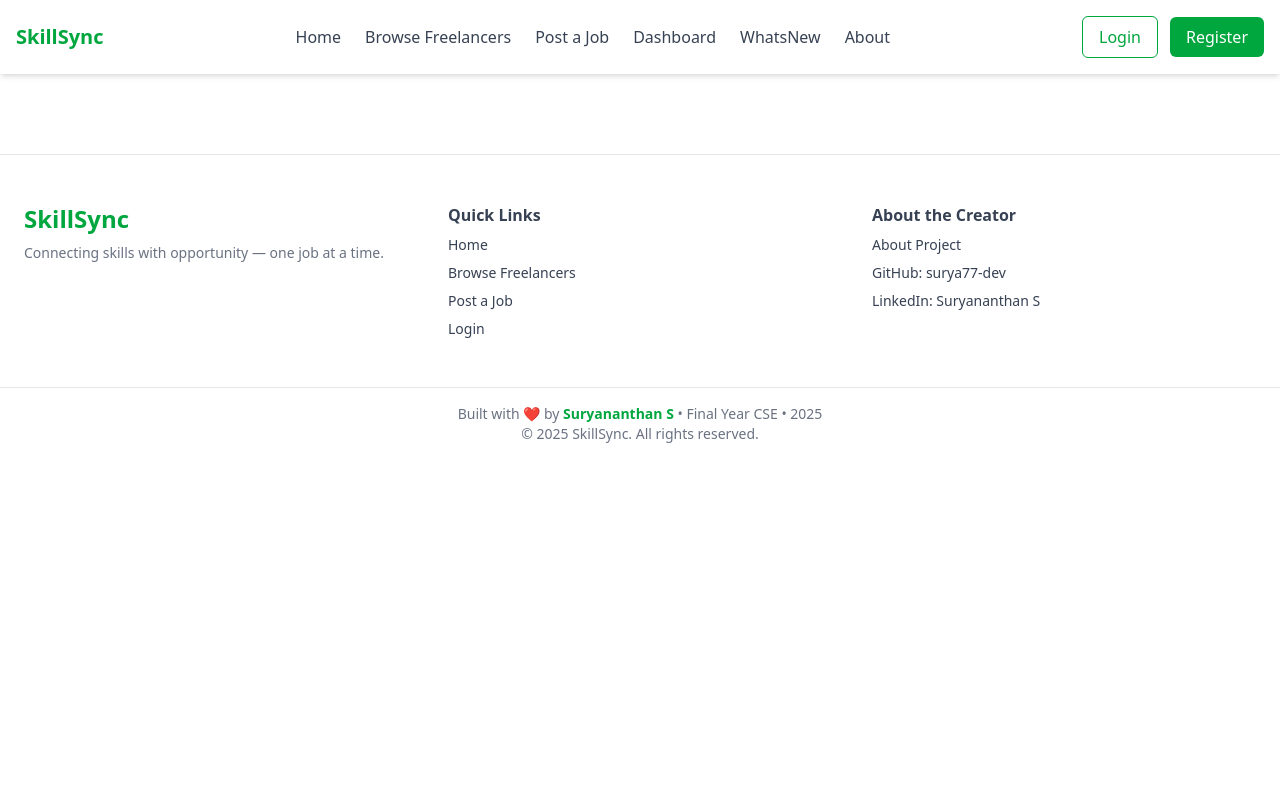
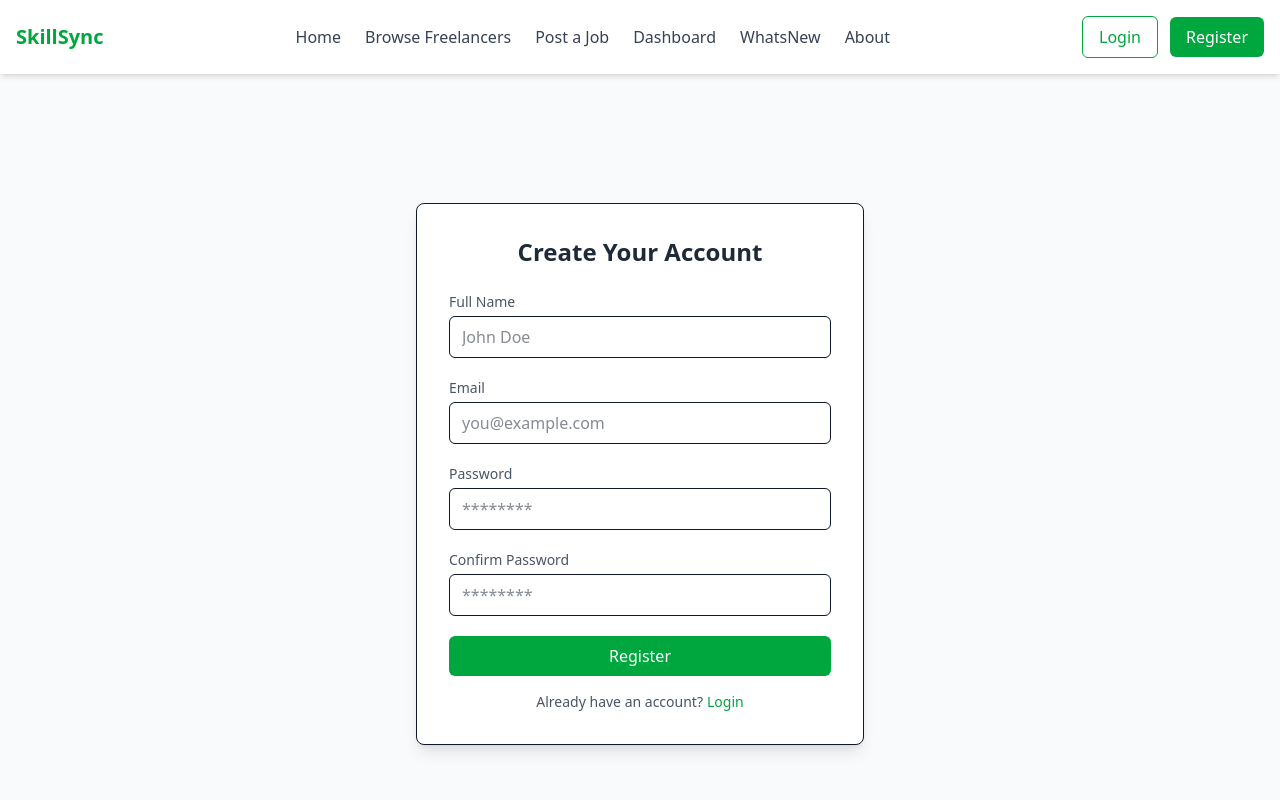
Before and after one commit to surya77-dev/SkillSync, a React (Vite) app in the folder skill-sync/: page /register in a window 1280 px wide. Shown: the top 800 px of the page. Built offline with nearby package versions, Linux system fonts and the light colour scheme.

Commit message:
completed the Project..!

```diff
--- a/skill-sync/src/App.jsx
+++ b/skill-sync/src/App.jsx
@@ -9,6 +9,7 @@ import Login from "./pages/Login";
 import About from "./pages/About";
 import Whatsnew from "./pages/Whatsnew";
 import Footer from "./components/Footer";
+import Register from "./components/Register";
 
 
 function App() {
@@ -24,6 +25,7 @@ function App() {
         <Route path="/login" element={<Login />} />
         <Route path="/NewUpdates" element={<Whatsnew />} />
         <Route path="/About" element={<About />} />
+        <Route path="/register" element={< Register />} />
       </Routes>
       <Footer />
     </Router>
--- a/skill-sync/src/components/JobCards.jsx
+++ b/skill-sync/src/components/JobCards.jsx
@@ -29,7 +29,7 @@ const JobCards = ({ jobBrowse = [], Loading }) => {
                 {freelancer.experienceLevel}
               </div>
               <div className='flex justify-center my-4'>
-              <div className="inline-block bg-white  text-green-600 px-4 py-1 rounded hover:bg-green-50">
+              <div className="inline-block bg-white  px-4 py-1 rounded">
                   <Link to={`/profile/${freelancer.login.uuid}`} state={{ user: freelancer }}>
                     <ProfileLink />
                   </Link>
--- a/skill-sync/src/components/LoginForm.jsx
+++ b/skill-sync/src/components/LoginForm.jsx
@@ -1,27 +1,42 @@
 import React from 'react'
+import { useNavigate } from 'react-router-dom';
+
 
 const LoginForm = () => {
+  const navigate = useNavigate();
+
   return (
     <section className="flex justify-center items-center py-12 bg-gray-50">
       <div className="bg-white p-8 rounded-lg shadow-lg w-full max-w-md border">
         <h2 className="text-2xl font-semibold text-gray-800 mb-6">Login to SkillSync</h2>
-        <form>
+
+        <form
+          onSubmit={(e) => {
+            e.preventDefault();
+            alert("🔐 Login successful! Welcome to SkillSync.");
+            navigate("/Dashboard");
+          }}
+        >
           <div className="mb-4">
             <label className="block text-sm font-medium text-gray-600 mb-1">Email</label>
             <input
               type="email"
               className="w-full border rounded-md px-3 py-2 focus:outline-none focus:ring-2 focus:ring-green-500"
               placeholder="you@example.com"
+              required
             />
           </div>
+
           <div className="mb-6">
             <label className="block text-sm font-medium text-gray-600 mb-1">Password</label>
             <input
               type="password"
               className="w-full border rounded-md px-3 py-2 focus:outline-none focus:ring-2 focus:ring-green-500"
               placeholder="********"
+              required
             />
           </div>
+
           <button
             type="submit"
             className="w-full bg-green-600 text-white py-2 rounded-md hover:bg-green-700"
@@ -29,6 +44,7 @@ const LoginForm = () => {
             Login
           </button>
         </form>
+
         <p className="text-sm text-gray-600 mt-4 text-center">
           Don&apos;t have an account?
           <a href="#" className="text-green-600 hover:underline"> Register</a>
--- /dev/null
+++ b/skill-sync/src/components/Register.jsx
@@ -0,0 +1,84 @@
+import React from 'react';
+import { Link } from 'react-router-dom';
+import { useNavigate } from 'react-router-dom';
+
+const Register = () => {
+    const navigate = useNavigate();
+  return (
+    <section className="flex justify-center items-center min-h-screen bg-gray-50">
+      <div className="bg-white p-8 rounded-lg shadow-lg w-full max-w-md border">
+        <h2 className="text-2xl font-semibold text-gray-800 mb-6 text-center">Create Your Account</h2>
+
+        <form
+        className="space-y-5"
+        onSubmit={(e) => {
+            e.preventDefault();
+            alert("🔐 Registration successful! Please Login.");
+            navigate("/login")
+        }}
+        >
+
+          {/* Full Name */}
+          <div>
+            <label className="block text-sm font-medium text-gray-600 mb-1">Full Name</label>
+            <input
+              type="text"
+              placeholder="John Doe"
+              className="w-full border rounded-md px-3 py-2 focus:outline-none focus:ring-2 focus:ring-green-500"
+              required
+            />
+          </div>
+
+          {/* Email */}
+          <div>
+            <label className="block text-sm font-medium text-gray-600 mb-1">Email</label>
+            <input
+              type="email"
+              placeholder="you@example.com"
+              className="w-full border rounded-md px-3 py-2 focus:outline-none focus:ring-2 focus:ring-green-500"
+              required
+            />
+          </div>
+
+          {/* Password */}
+          <div>
+            <label className="block text-sm font-medium text-gray-600 mb-1">Password</label>
+            <input
+              type="password"
+              placeholder="********"
+              className="w-full border rounded-md px-3 py-2 focus:outline-none focus:ring-2 focus:ring-green-500"
+              required
+            />
+          </div>
+
+          {/* Confirm Password */}
+          <div>
+            <label className="block text-sm font-medium text-gray-600 mb-1">Confirm Password</label>
+            <input
+              type="password"
+              placeholder="********"
+              className="w-full border rounded-md px-3 py-2 focus:outline-none focus:ring-2 focus:ring-green-500"
+              required
+            />
+          </div>
+
+          {/* Submit */}
+          <button
+            type="submit"
+            className="w-full bg-green-600 text-white py-2 rounded-md hover:bg-green-700 transition"
+          >
+            Register
+          </button>
+        </form>
+
+        {/* Already have an account */}
+        <p className="text-sm text-gray-600 mt-4 text-center">
+          Already have an account?
+          <Link to="/login" className="text-green-600 hover:underline ml-1">Login</Link>
+        </p>
+      </div>
+    </section>
+  );
+};
+
+export default Register;
--- a/skill-sync/src/pages/Dashboard.jsx
+++ b/skill-sync/src/pages/Dashboard.jsx
@@ -49,6 +49,7 @@ const Dashboard = () => {
 
               <div className="flex justify-end">
                 <button
+                  onClick={()=> removeJob(job.id)}
                   className="px-4 py-1 text-sm text-red-600 border border-red-500 rounded hover:bg-red-50"
                 >
                   Delete
```
